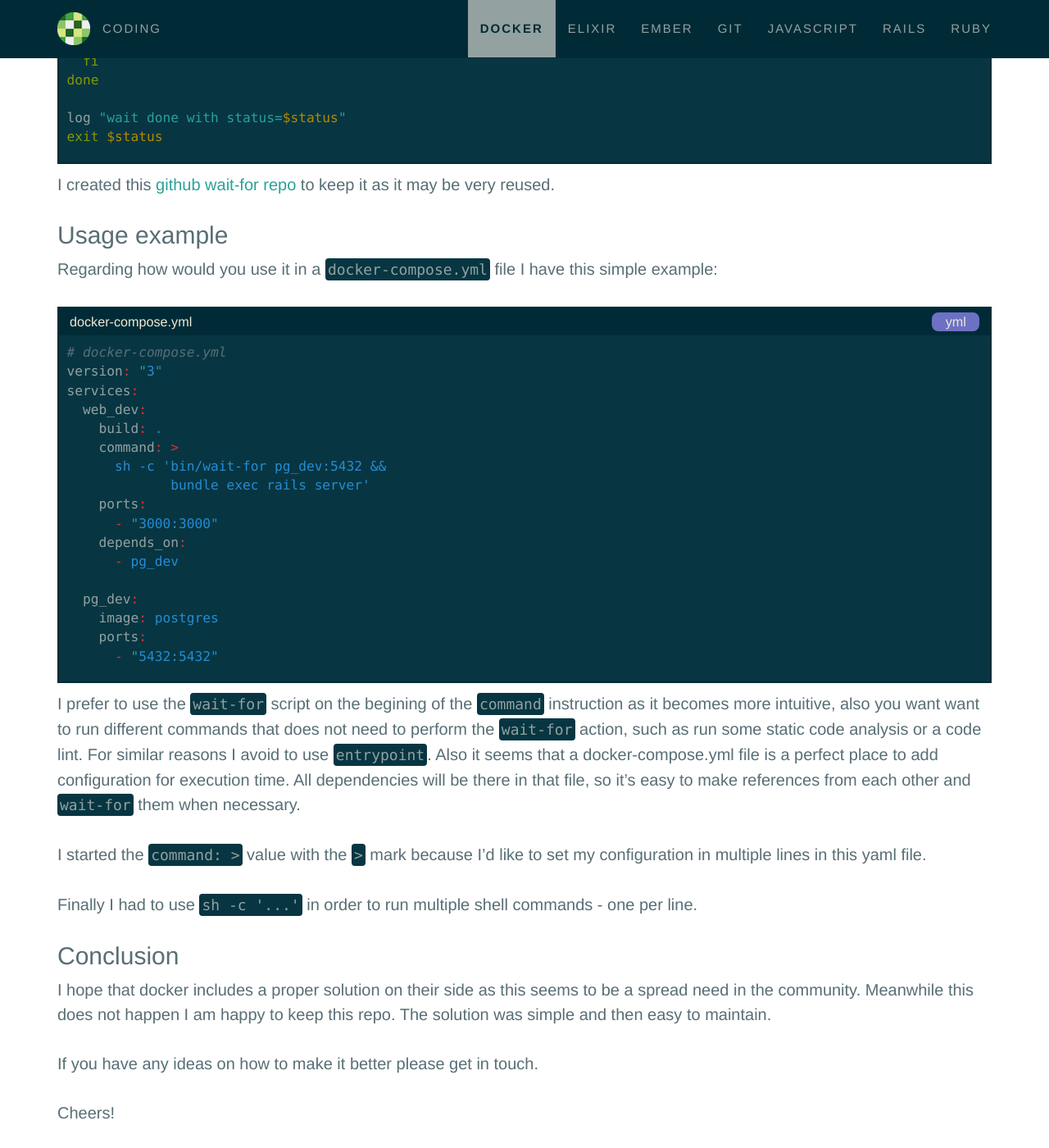
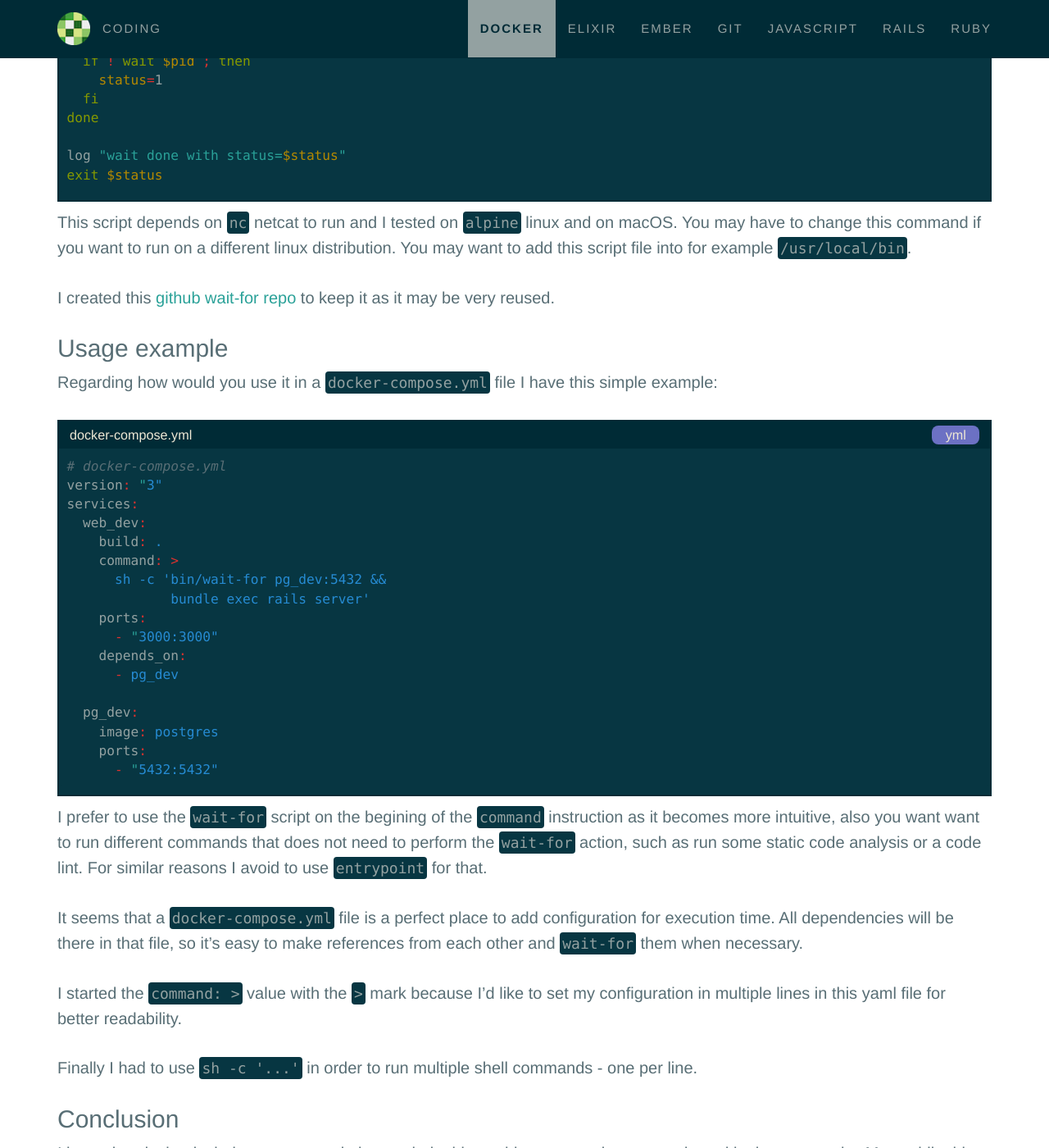
Before and after one commit to vnegrisolo/vnegrisolo.github.io, a Jekyll site: the page built from _posts/docker/2017-09-19-wait-for-docker-container.md, in a window 1280 px wide and 1400 px high, scrolled down 2326 px. Shown: the whole window at 82% size. Built offline with Jekyll 4.4.1, drawn with Linux system fonts in a browser that asks for light colours; some of the changed text lies outside the part shown.

Commit message:
✏️  Adjusting some content on wait-for post

````diff
--- a/_posts/docker/2017-09-19-wait-for-docker-container.md
+++ b/_posts/docker/2017-09-19-wait-for-docker-container.md
@@ -6,13 +6,13 @@ last_modified_at: 2017-09-19 12:00:00
 categories: docker
 ---
 
-So you may have some docker 🐳 containers 📦 to start your app but there are some startup order to be followed. You are probably using a solution such as `docker-compose` and wonder why they don't have this implemented yet? On this blog post I'll present my solution for this problem, a very simple shell script for waiting a container.
+You may have some docker 🐳 containers 📦 to start your app but there are some startup order to be followed. You are probably using a solution such as `docker-compose` and wonder why they don't have this implemented yet? On this blog post I'll present my solution for this problem, a very simple shell script for waiting a container.
 
 ## The Problem
 
 In case you are using a `docker-compose` tool and you have at least 2 containers to run, let's say a database and your web app, you will want to start your database first and then start the web app. On [Docker startup order documentation][dk-startup-order] pages they talk about this problem and the solution is outside of docker code.
 
-I read this article and following the references I found this [nice solution][dk-wait-for-it-inspiration]. I started with this one but very quickly I had to change it to adapt to my own goals.
+I have read this article and following the references I found this [nice solution][dk-wait-for-it-inspiration]. I started with this one but very quickly I had to change it to adapt to my own goals.
 
 ## The Solution
 
@@ -93,6 +95,8 @@ done
 log "wait done with status=$status"
 exit $status
 ```
+
+This script depends on `nc` netcat to run and I tested on `alpine` linux and on macOS. You may have to change this command if you want to run on a different linux distribution. You may want to add this script file into for example `/usr/local/bin`.
 
 I created this [github wait-for repo][gh-wait-for] to keep it as it may be very reused.
 
@@ -121,9 +125,11 @@ services:
       - "5432:5432"
 ```
 
-I prefer to use the `wait-for` script on the begining of the `command` instruction as it becomes more intuitive, also you want want to run different commands that does not need to perform the `wait-for` action, such as run some static code analysis or a code lint. For similar reasons I avoid to use `entrypoint`. Also it seems that a docker-compose.yml file is a perfect place to add configuration for execution time. All dependencies will be there in that file, so it's easy to make references from each other and `wait-for` them when necessary.
+I prefer to use the `wait-for` script on the begining of the `command` instruction as it becomes more intuitive, also you want want to run different commands that does not need to perform the `wait-for` action, such as run some static code analysis or a code lint. For similar reasons I avoid to use `entrypoint` for that.
 
-I started the `command: >` value with the `>` mark because I'd like to set my configuration in multiple lines in this yaml file.
+It seems that a `docker-compose.yml` file is a perfect place to add configuration for execution time. All dependencies will be there in that file, so it's easy to make references from each other and `wait-for` them when necessary.
+
+I started the `command: >` value with the `>` mark because I'd like to set my configuration in multiple lines in this yaml file for better readability.
 
 Finally I had to use `sh -c '...'` in order to run multiple shell commands - one per line.
 
````
Also changed, not shown: other parts of _posts/docker/2017-09-19-wait-for-docker-container.md (+3 -1 lines).
